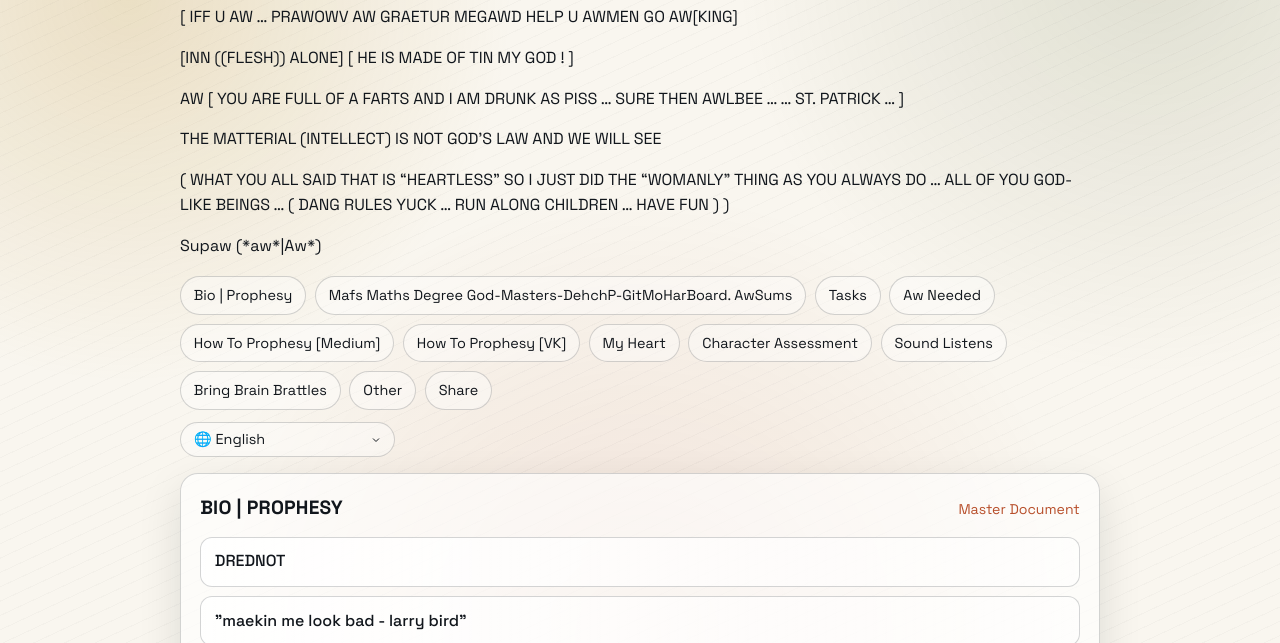
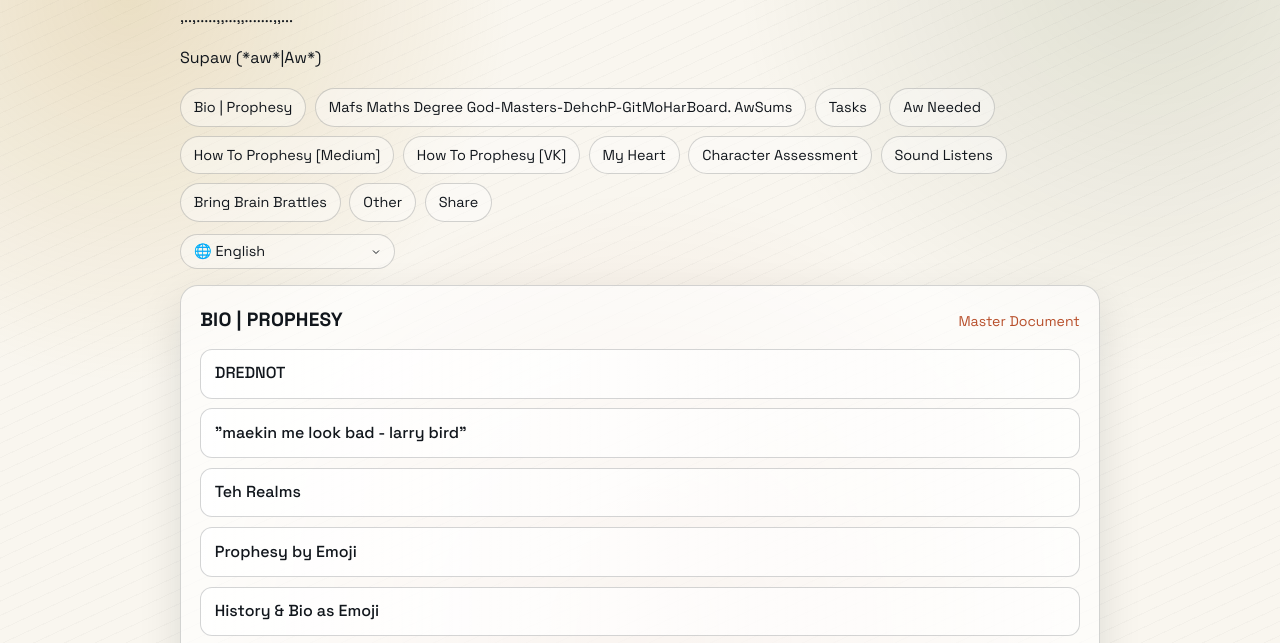
Before and after one commit to hogjamaus-fyi/hogjamaus-fyi.github.io, a plain HTML site: page index.html in a window 1280 px wide. Shown: the part 122-765 px from the top of the page. Drawn offline with Linux system fonts and the light colour scheme.

Commit message:
Clean up content in index.html
Removed several paragraphs of text from the main content.

```diff
--- a/index.html
+++ b/index.html
@@ -73,11 +73,7 @@
     <header class="site-header">
       <p class="kicker"><a href="https://x.com/tawpawlogin" target="_blank" rel="noopener noreferrer">@tawpawlogin</a></p>
       <h1>Aw Pawl Ogin</h1>
-      <p>[ IFF U AW … PRAWOWV AW GRAETUR MEGAWD HELP U AWMEN GO AW[KING]</p>
-      <p>[INN ((FLESH)) ALONE] [ HE IS MADE OF TIN MY GOD ! ]</p>
-      <p>AW [ YOU ARE FULL OF A FARTS AND I AM DRUNK AS PISS … SURE THEN AWLBEE … … ST. PATRICK … ]</p>
-      <p>THE MATTERIAL (INTELLECT) IS NOT GOD'S LAW AND WE WILL SEE</p>
-      <p>( WHAT YOU ALL SAID THAT IS “HEARTLESS” SO I JUST DID THE “WOMANLY” THING AS YOU ALWAYS DO … ALL OF YOU GOD-LIKE BEINGS … ( DANG RULES YUCK … RUN ALONG CHILDREN … HAVE FUN ) )</p>
+      <p>,..,.....,,...,,.......,,...</p>
       <p>Supaw (*aw*|Aw*)</p>
       <nav class="site-nav" aria-label="Section navigation">
         <a href="#bio-prophesy">Bio | Prophesy</a>
```
